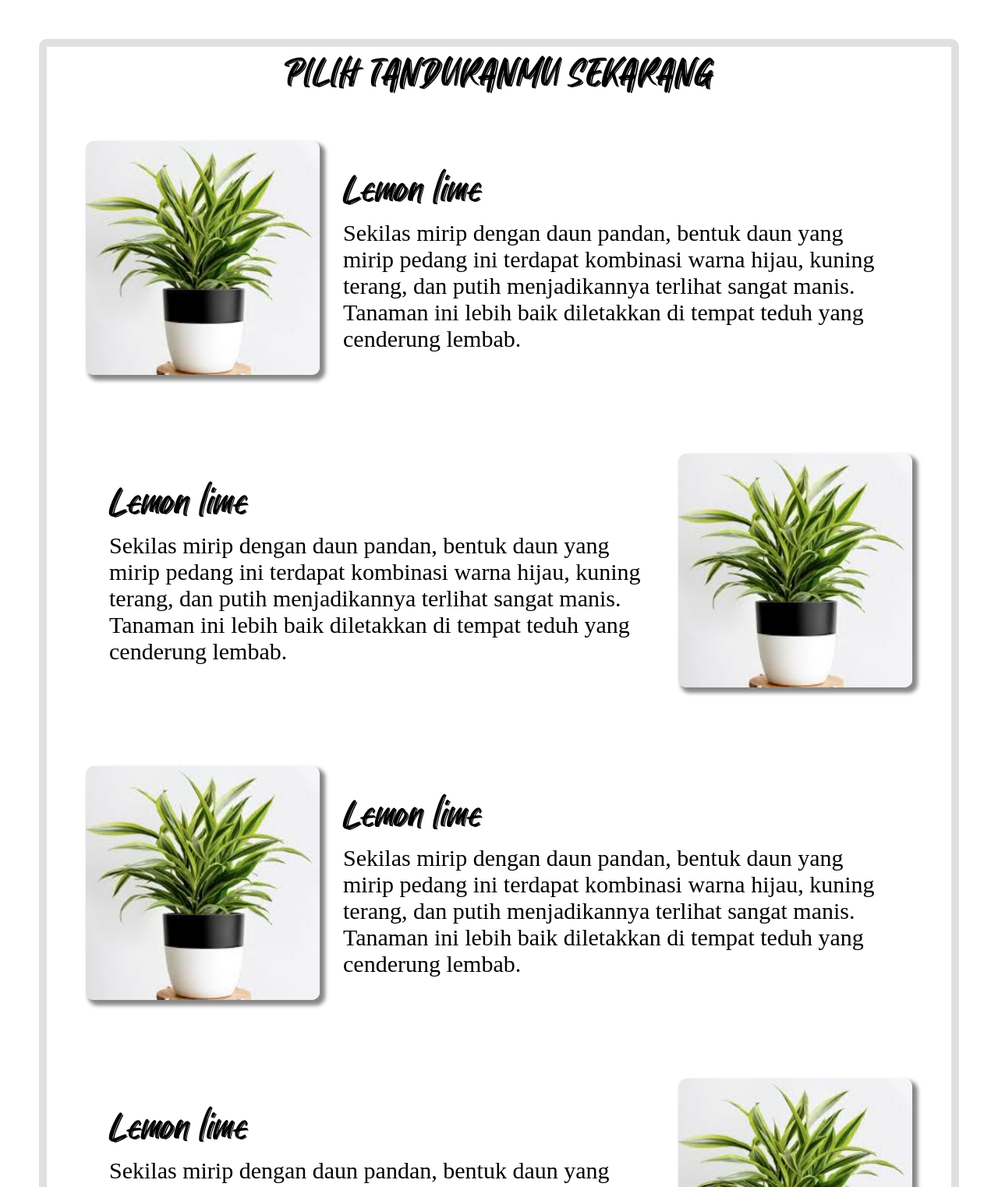
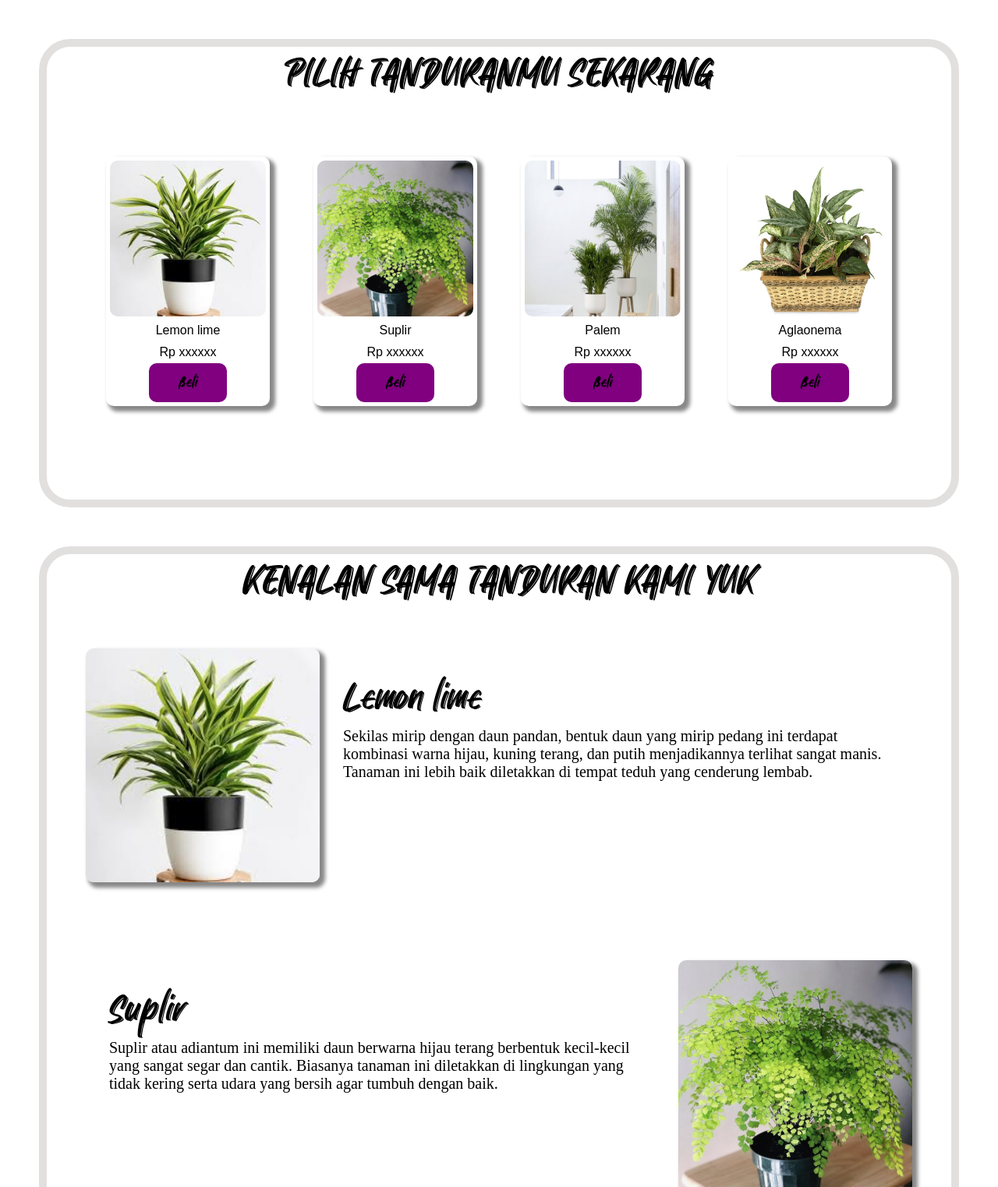
Before and after one commit to iwans123/PWEB_PROJECT, a plain HTML site: page index.html in a window 1280 px wide. Shown: the part 650-2173 px from the top of the page at 78% size. Drawn offline with Linux system fonts and the light colour scheme; a web font is replaced by a local one.

Commit message:
maintenance landing page and contain

```diff
--- a/CSS/contain.css
+++ b/CSS/contain.css
@@ -4,7 +4,7 @@
     flex-direction: column;
     border: rgb(226, 223, 223) solid;
     border-width: 10px;
-    border-radius: 10px;
+    border-radius: 40px;
     margin: 50px;
 }
 .tittle{
@@ -31,7 +31,7 @@
 }
 .contain-font p:nth-child(2){
     font-family: 'Times New Roman', Times, serif;
-    font-size: 30px;
+    font-size: 20px;
 }
 
 /* page 2 */
@@ -48,9 +48,6 @@
     justify-content: space-evenly;
     padding-top: 50px;
     padding-bottom: 50px;
-    border: rgb(226, 223, 223) solid;
-    border-width: 10px;
-    border-radius: 10px;
     margin: 20px;
 }
 .bingkai{
@@ -91,7 +88,7 @@
     transition: .5s;
 }
 
-@media screen and (max-width: 576px){
+@media screen and (max-width: 480px){
     /* page1 */
     .flex-container{
         flex-direction: column;
@@ -101,6 +98,9 @@
         flex-direction: column;
         text-align: center;
     }
+    .flex-contain img{
+        width: 100%;
+    }
     .bingkai{
         width: 55%;
         margin: auto;
--- a/CSS/header.css
+++ b/CSS/header.css
@@ -7,6 +7,17 @@ header{
     background-repeat: no-repeat;
     width: 100%;
     height: 580px;
+}
+header p:nth-child(1){
+    font-size: 70px;
+    font-family: 'old';
+    margin-left: 300px;
+    padding-top: 300px;
+}
+header p:nth-child(2){
+    font-size: 70px;
+    font-family: 'old';
+    margin-left: 700px;
 }
 /* page2 */
 .flex-header{
--- a/CSS/nav.css
+++ b/CSS/nav.css
@@ -118,7 +118,7 @@ footer{
 }
 footer p{
     font-family: Arial, Helvetica, sans-serif;
-    font-size: 10px;
+    font-size: 15px;
     color: black;
     margin-top: 125px;
     text-align: center;
@@ -130,7 +130,7 @@ footer p{
     }
 }
 /* mobile */
-@media screen and (max-width: 576px){
+@media screen and (max-width: 480px){
     nav ul{
         position: absolute;
         left: 0;
--- a/index.html
+++ b/index.html
@@ -30,29 +30,66 @@
         </div>
     </nav>
     <header>
+        <p>Awali harimu</p>
+        <p>Menanam Tanduran</p>
     </header>
-    <!-- contain kiri -->
+    <!-- contain awal -->
     <div class="container">
-    <P class="tittle">PILIH TANDURANMU SEKARANG</P>
-    <div class="flex-container">
-        <div class="contain-image">
-            <img src="gambar/hias1.jpeg" width="300px" height="300px">
-        </div>
-        <div class="contain-font">
-            <p>Lemon lime</p>
-            <p>Sekilas mirip dengan daun pandan, bentuk daun yang mirip pedang ini terdapat kombinasi warna hijau, kuning terang, dan putih menjadikannya terlihat sangat manis. Tanaman ini lebih baik diletakkan di tempat teduh yang cenderung lembab.</p>
+        <P class="tittle">PILIH TANDURANMU SEKARANG</P>
+        <div class="flex-contain">
+            <div class="bingkai">
+                <img src="gambar/hias1.jpeg" class="image">
+                <p>Lemon lime</p>
+                <p>Rp xxxxxx</p>
+                <div class="posisi">
+                    <a href="#">
+                        <button class="pencet">
+                            <span>Beli</span>
+                        </button>
+                    </a>
+                </div>
+            </div>
+            <div class="bingkai">
+                <img src="gambar/hias2.png" class="image">
+                <p>Suplir</p>
+                <p>Rp xxxxxx</p>
+                <div class="posisi">
+                    <a href="#">
+                        <button class="pencet">
+                            <span>Beli</span>
+                        </button>
+                    </a>
+                </div>
+            </div>
+            <div class="bingkai">
+                <img src="gambar/hias3.png" class="image">
+                <p>Palem</p>
+                <p>Rp xxxxxx</p>
+                <div class="posisi">
+                    <a href="#">
+                        <button class="pencet">
+                            <span>Beli</span>
+                        </button>
+                    </a>
+                </div>
+            </div>
+            <div class="bingkai">
+                <img src="gambar/hias4.png" class="image">
+                <p>Aglaonema</p>
+                <p>Rp xxxxxx</p>
+                <div class="posisi">
+                    <a href="#">
+                        <button class="pencet">
+                            <span>Beli</span>
+                        </button>
+                    </a>
+                </div>
+            </div>
         </div>
     </div>
-    <!-- contain kanan -->
-    <div class="flex-container">
-        <div class="contain-font">
-            <p>Lemon lime</p>
-            <p>Sekilas mirip dengan daun pandan, bentuk daun yang mirip pedang ini terdapat kombinasi warna hijau, kuning terang, dan putih menjadikannya terlihat sangat manis. Tanaman ini lebih baik diletakkan di tempat teduh yang cenderung lembab.</p>
-        </div>
-        <div class="contain-image">
-            <img src="gambar/hias1.jpeg" width="300px" height="300px">
-        </div>
-    </div>
+    <!-- contain kedua -->
+    <div class="container">
+    <P class="tittle">KENALAN SAMA TANDURAN KAMI YUK</P>
     <!-- contain kiri -->
     <div class="flex-container">
         <div class="contain-image">
@@ -66,8 +103,28 @@
     <!-- contain kanan -->
     <div class="flex-container">
         <div class="contain-font">
-            <p>Lemon lime</p>
-            <p>Sekilas mirip dengan daun pandan, bentuk daun yang mirip pedang ini terdapat kombinasi warna hijau, kuning terang, dan putih menjadikannya terlihat sangat manis. Tanaman ini lebih baik diletakkan di tempat teduh yang cenderung lembab.</p>
+            <p>Suplir</p>
+            <p>Suplir atau adiantum ini memiliki daun berwarna hijau terang berbentuk kecil-kecil yang sangat segar dan cantik. Biasanya tanaman ini diletakkan di lingkungan yang tidak kering serta udara yang bersih agar tumbuh dengan baik.</p>
+        </div>
+        <div class="contain-image">
+            <img src="gambar/hias2.png" width="300px" height="300px">
+        </div>
+    </div>
+    <!-- contain kiri -->
+    <div class="flex-container">
+        <div class="contain-image">
+            <img src="gambar/hias3.png" width="300px" height="300px">
+        </div>
+        <div class="contain-font">
+            <p>Palem</p>
+            <p>Palem hias sangat populer di kalangan pecinta tanaman, maka Ruppers tidak akan asing dengan pohon yang satu ini. Bentuk daun yang menyerupai daun kelapa namun kecil menjadikan tanaman ini istimewa loh. Palem hias mampu menyimpan air dengan baik, sehingga Anda hanya menyiram secukupnya. Anda dapat menempatkannya pada indoor maupun outdoor.</p>
+        </div>
+    </div>
+    <!-- contain kanan -->
+    <div class="flex-container">
+        <div class="contain-font">
+            <p>Aglaonema</p>
+            <p>Tanaman yang satu ini mudah ditempatkan dimana saja, seperti indoor maupun outdoor. Bentuk daun dari agalonema ini sangat beragam disertai dengan corak warna cantik. Biasanya memiliki kombinasi warna seperti merah dan hijau, merah muda dan kuning.</p>
         </div>
         <div class="contain-image">
             <img src="gambar/hias1.jpeg" width="300px" height="300px">
```
Also changed, not shown: Teknologi.html (+7 -3 lines).
